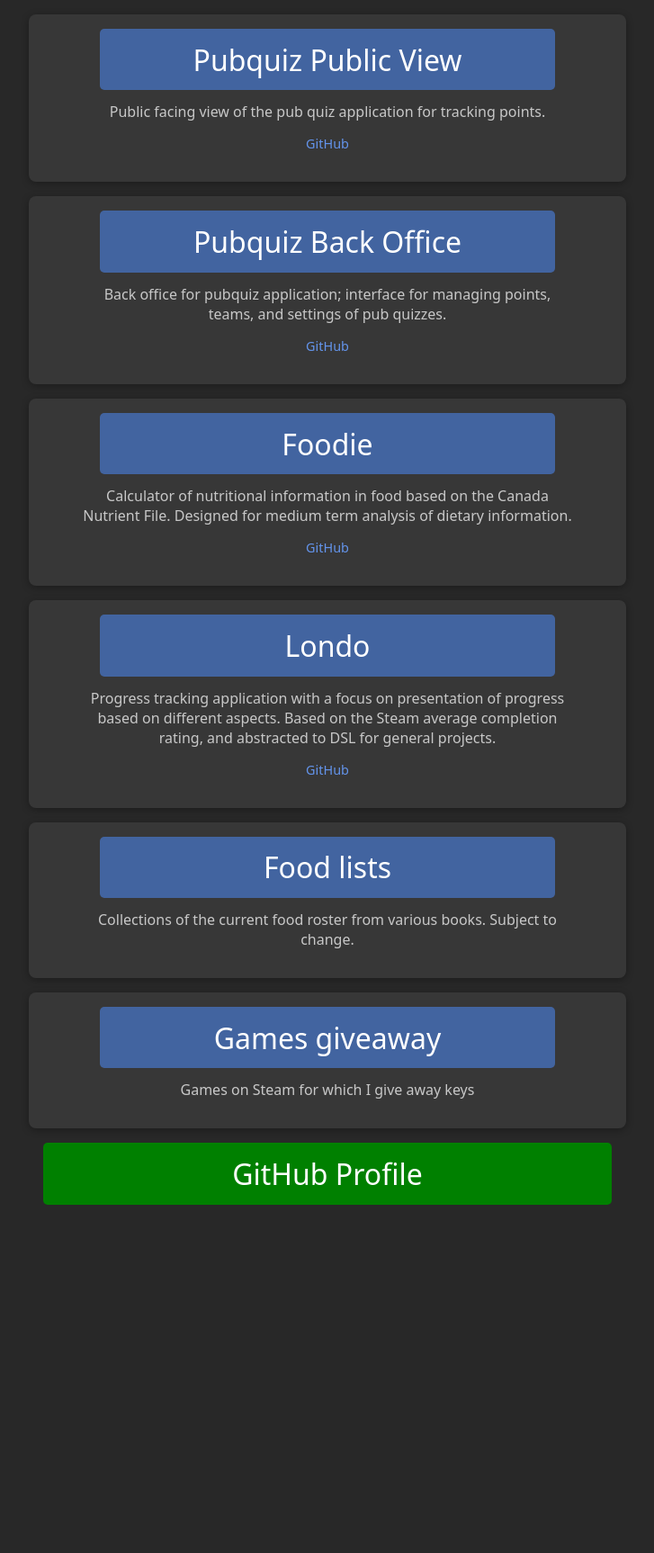
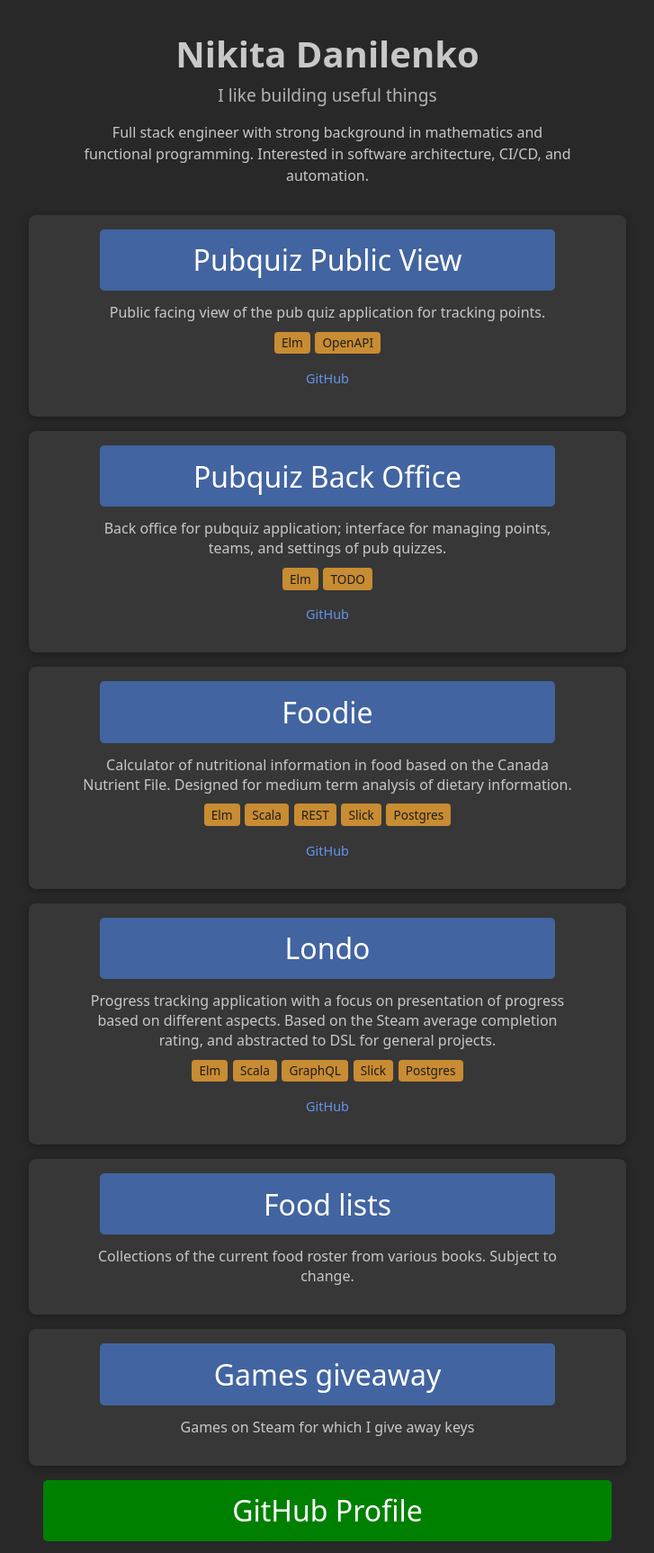
Before and after one commit to nikitaDanilenko/nikitaDanilenko.github.io, a Jekyll site: the page built from index.html, in a window 1280 px wide. Shown: the whole page at 90% size, without its empty margins (276-1003 px from the left). Built offline with Jekyll 4.4.1, drawn with Linux system fonts in a browser that asks for light colours; before the commit the page ends 1352 px from its top, so only the background shows below that.

Commit message:
Add info

```diff
--- a/_config.yml
+++ b/_config.yml
@@ -1,4 +1,5 @@
 title: Overview
+description: Portfolio of Nikita Danilenko — projects, experiments, and code.
 d3_version: 7
 exclude:
   - Readme.md
--- a/_layouts/default.html
+++ b/_layouts/default.html
@@ -4,6 +4,7 @@
     <meta charset="utf-8">
     <meta name="viewport" content="width=device-width, initial-scale=1">
     <title>{{ page.title }}</title>
+    <meta name="description" content="{{ page.meta_description | default: site.description }}">
     <link rel="stylesheet" href="{{ '/style.css' | relative_url }}">
 </head>
 <body>
--- a/_layouts/menu.html
+++ b/_layouts/menu.html
@@ -2,13 +2,25 @@
 layout: default
 ---
 <main{% if page.main_id %} id="{{ page.main_id }}"{% endif %}>
+    {% if page.hero %}
+    <header class="hero">
+        <h1>{{ page.hero }}</h1>
+        {% if page.tagline %}<p class="tagline">{{ page.tagline }}</p>{% endif %}
+    </header>
+    {% endif %}
+    {% if content != blank %}<section class="about">{{ content }}</section>{% endif %}
     <ul class="nav{% if page.cards %} cards{% endif %}">
         {% for item in page.items %}
         <li>
             <a class="button" href="{{ item.href }}"{% if item.href contains '://' %} target="_blank" rel="noopener"{% endif %}>{{ item.label }}</a>
-            {% if item.description or item.github %}
+            {% if item.description or item.github or item.tags %}
             <div class="item-meta">
                 {% if item.description %}<p>{{ item.description }}</p>{% endif %}
+                {% if item.tags %}
+                <ul class="tag-list">
+                    {% for tag in item.tags %}<li class="tag">{{ tag }}</li>{% endfor %}
+                </ul>
+                {% endif %}
                 {% if item.github %}<a class="repo-link" href="{{ item.github }}" target="_blank" rel="noopener">GitHub</a>{% endif %}
             </div>
             {% endif %}
--- a/index.html
+++ b/index.html
@@ -1,6 +1,9 @@
 ---
 layout: menu
-title: Overview
+title: Nikita Danilenko
+meta_description: Nikita Danilenko, full stack software engineer, functional programmer, mathematician
+hero: Nikita Danilenko
+tagline: I like building useful things
 back: https://github.com/nikitaDanilenko
 back_text: GitHub Profile
 cards: true
@@ -9,24 +12,28 @@ items:
     href: https://pubquiz.danilenko.io/quizzes
     description:
       Public facing view of the pub quiz application for tracking points.
+    tags: [Elm, OpenAPI]
     github: https://github.com/nikitaDanilenko/pubquiz-frontend
   - label: Pubquiz Back Office
     href: https://pubquiz.danilenko.io/backoffice
     description:
       Back office for pubquiz application;
       interface for managing points, teams, and settings of pub quizzes.
+    tags: [Elm, TODO]
     github: https://github.com/nikitaDanilenko/pubquiz-frontend
   - label: Foodie
     href: https://foodie.danilenko.io
     description:
       Calculator of nutritional information in food based on the Canada Nutrient File.
       Designed for medium term analysis of dietary information.
+    tags: [Elm, Scala, REST, Slick, Postgres]
     github: https://github.com/nikitaDanilenko/foodie
   - label: Londo
     href: https://londo.danilenko.io/login
     description:
       Progress tracking application with a focus on presentation of progress based on different aspects.
       Based on the Steam average completion rating, and abstracted to DSL for general projects.
+    tags: [Elm, Scala, GraphQL, Slick, Postgres]
     github: https://github.com/nikitaDanilenko/londo
   - label: Food lists
     href: ./food
@@ -35,3 +42,7 @@ items:
     href: ./games
     description: Games on Steam for which I give away keys
 ---
+<p>
+    Full stack engineer with strong background in mathematics and functional programming.
+    Interested in software architecture, CI/CD, and automation.
+</p>
--- a/style.css
+++ b/style.css
@@ -10,6 +10,8 @@
     --back: green;
     --back-hover: limegreen;
     --button-fg: white;
+    --tag-bg: rgb(200, 140, 50);
+    --tag-fg: rgb(30, 30, 30);
 }
 
 body {
@@ -93,6 +95,45 @@ td a:hover, .repo-link:hover {
     margin-top: 0.5em;
 }
 
+.hero {
+    text-align: center;
+    margin: 2em 0 1em;
+}
+
+.hero h1 {
+    margin: 0;
+    font-size: 2.5em;
+}
+
+.tagline {
+    margin: 0.25em 0 0;
+    font-size: 1.2em;
+    color: var(--row-hover-fg);
+}
+
+.about {
+    max-width: 60ch;
+    margin: 1em auto 2em;
+    text-align: center;
+    line-height: 1.5;
+}
+
+.tag-list {
+    list-style: none;
+    padding: 0;
+    margin: 0.5em 0;
+}
+
+.tag {
+    display: inline-block;
+    background-color: var(--tag-bg);
+    color: var(--tag-fg);
+    border-radius: 4px;
+    padding: 0.2em 0.6em;
+    margin: 0.2em;
+    font-size: 0.85em;
+}
+
 table {
     border-spacing: 0;
 }
```
